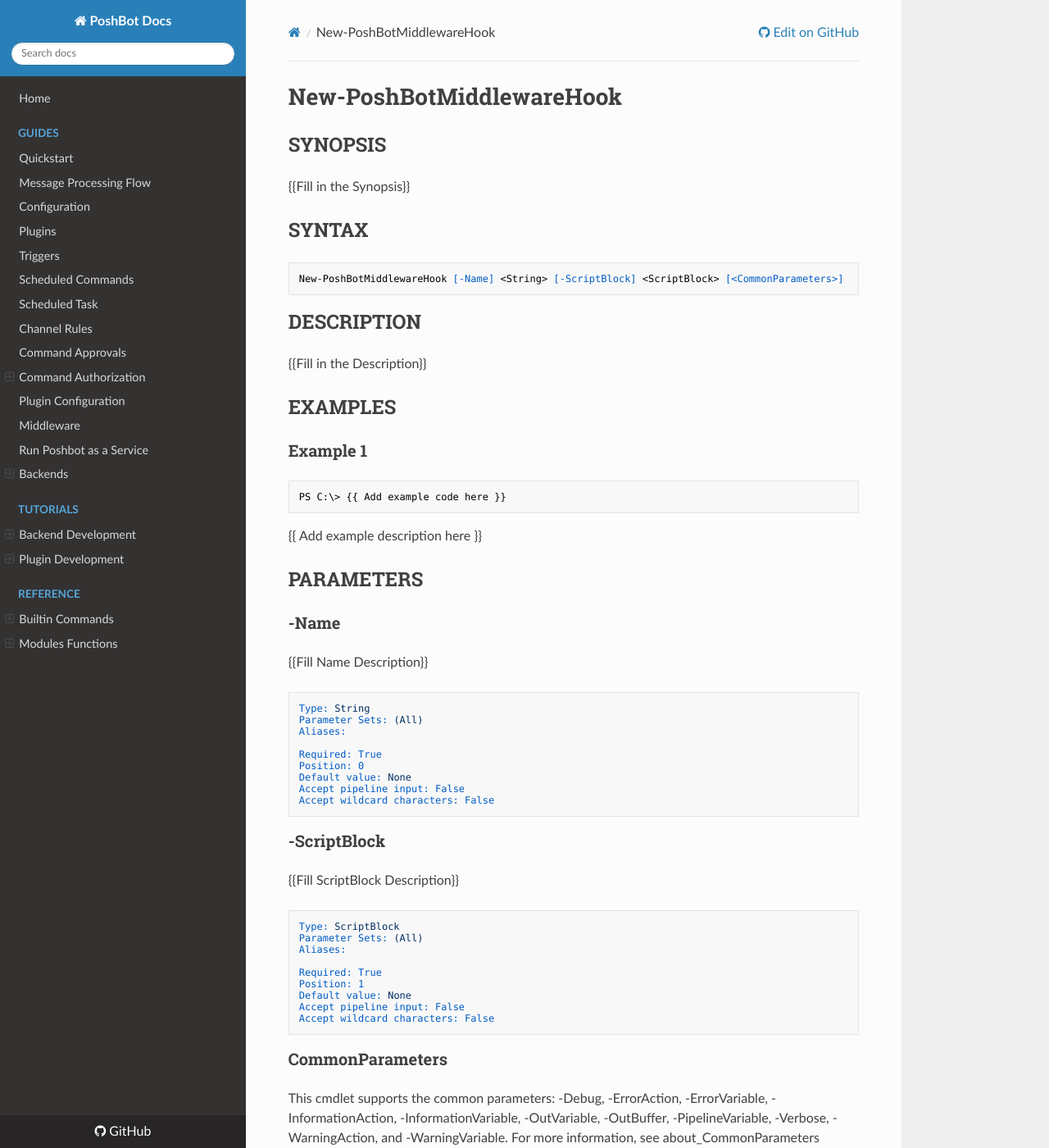
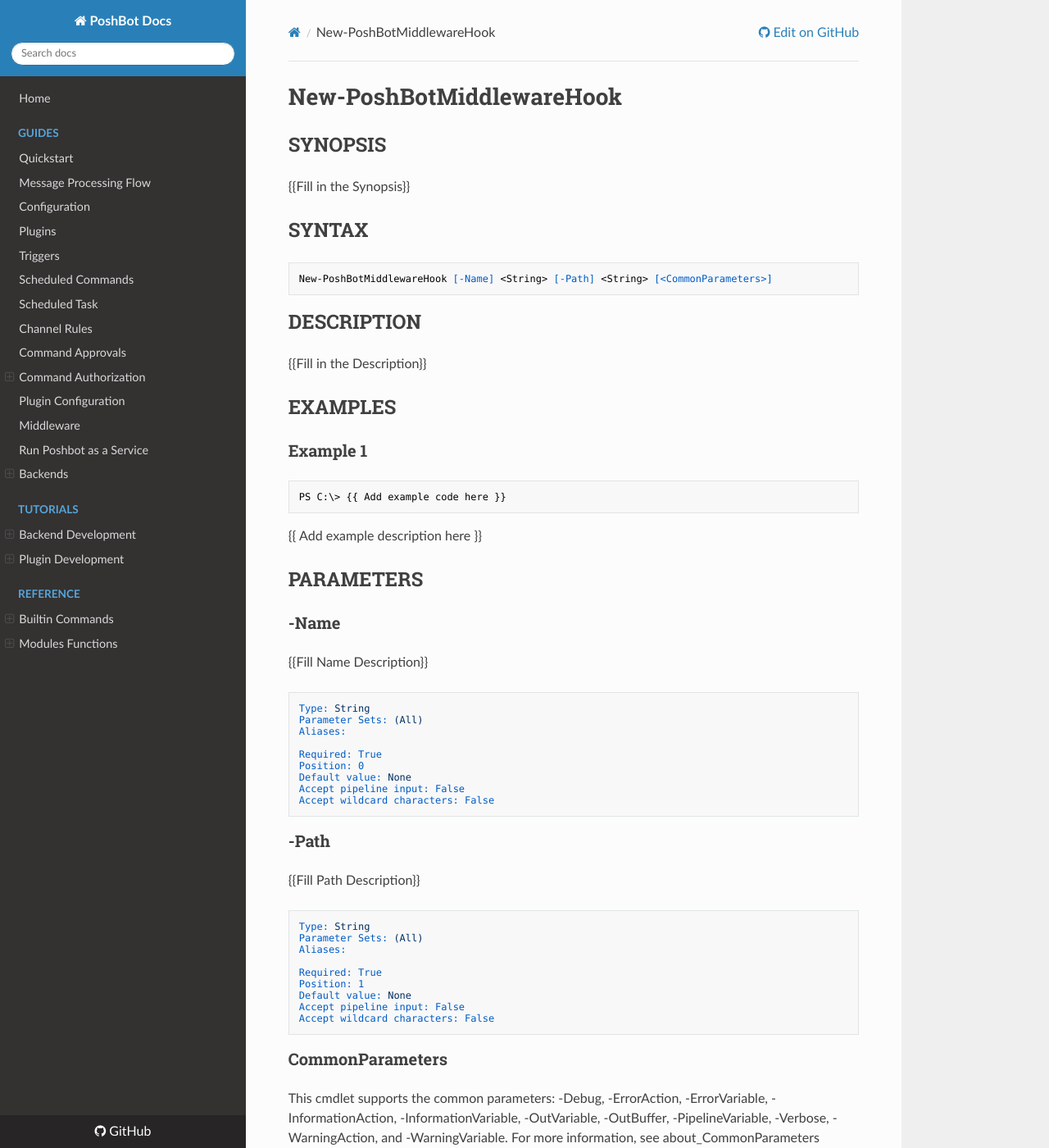
Before and after one commit to poshbotio/PoshBot, an MkDocs documentation site: the page built from docs/reference/functions/New-PoshBotMiddlewareHook.md, in a window 1280 px wide and 1400 px high. Shown: the whole window at 82% size. Built offline with MkDocs 1.6.1, drawn with Linux system fonts in a browser that asks for light colours; nearby versions of some CDN libraries; old or Windows-style settings are respelled for this version of MkDocs.

Commit message:
Refactor middleware functionality to execute scripts defined by path
Previously, middleware scriptblocks were defined directly.
This is a problem because those scriptblocks can't be saved to
the PoshBot configuration (psd1) file. Instead, just use a path to the
script and execute that.

````diff
--- a/docs/reference/functions/New-PoshBotMiddlewareHook.md
+++ b/docs/reference/functions/New-PoshBotMiddlewareHook.md
@@ -13,7 +13,7 @@ schema: 2.0.0
 ## SYNTAX
 
 ```
-New-PoshBotMiddlewareHook [-Name] <String> [-ScriptBlock] <ScriptBlock> [<CommonParameters>]
+New-PoshBotMiddlewareHook [-Name] <String> [-Path] <String> [<CommonParameters>]
 ```
 
 ## DESCRIPTION
@@ -45,11 +45,11 @@ Accept pipeline input: False
 Accept wildcard characters: False
 ```
 
-### -ScriptBlock
-{{Fill ScriptBlock Description}}
+### -Path
+{{Fill Path Description}}
 
 ```yaml
-Type: ScriptBlock
+Type: String
 Parameter Sets: (All)
 Aliases:
 
````
Also changed, not shown: 4 other files.
